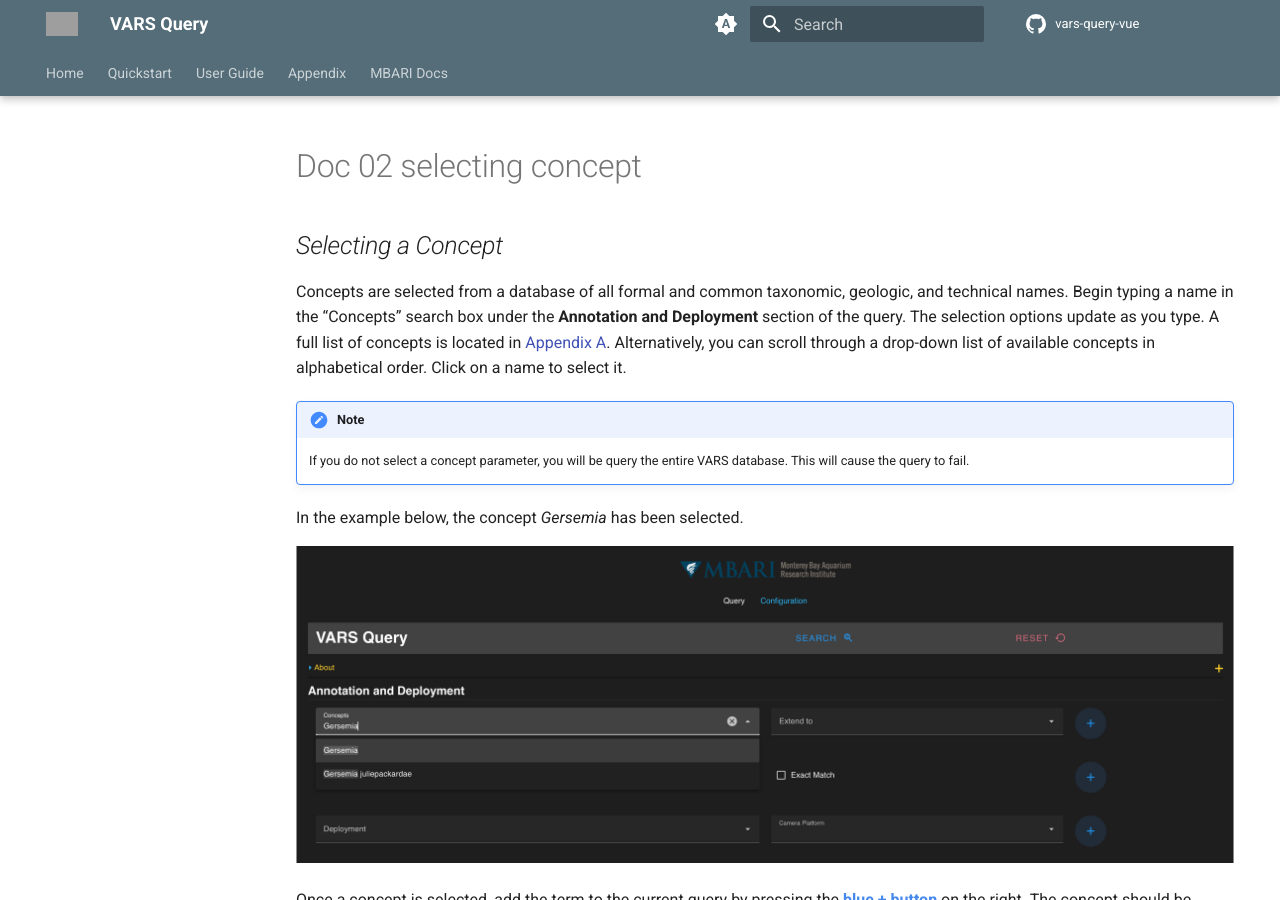
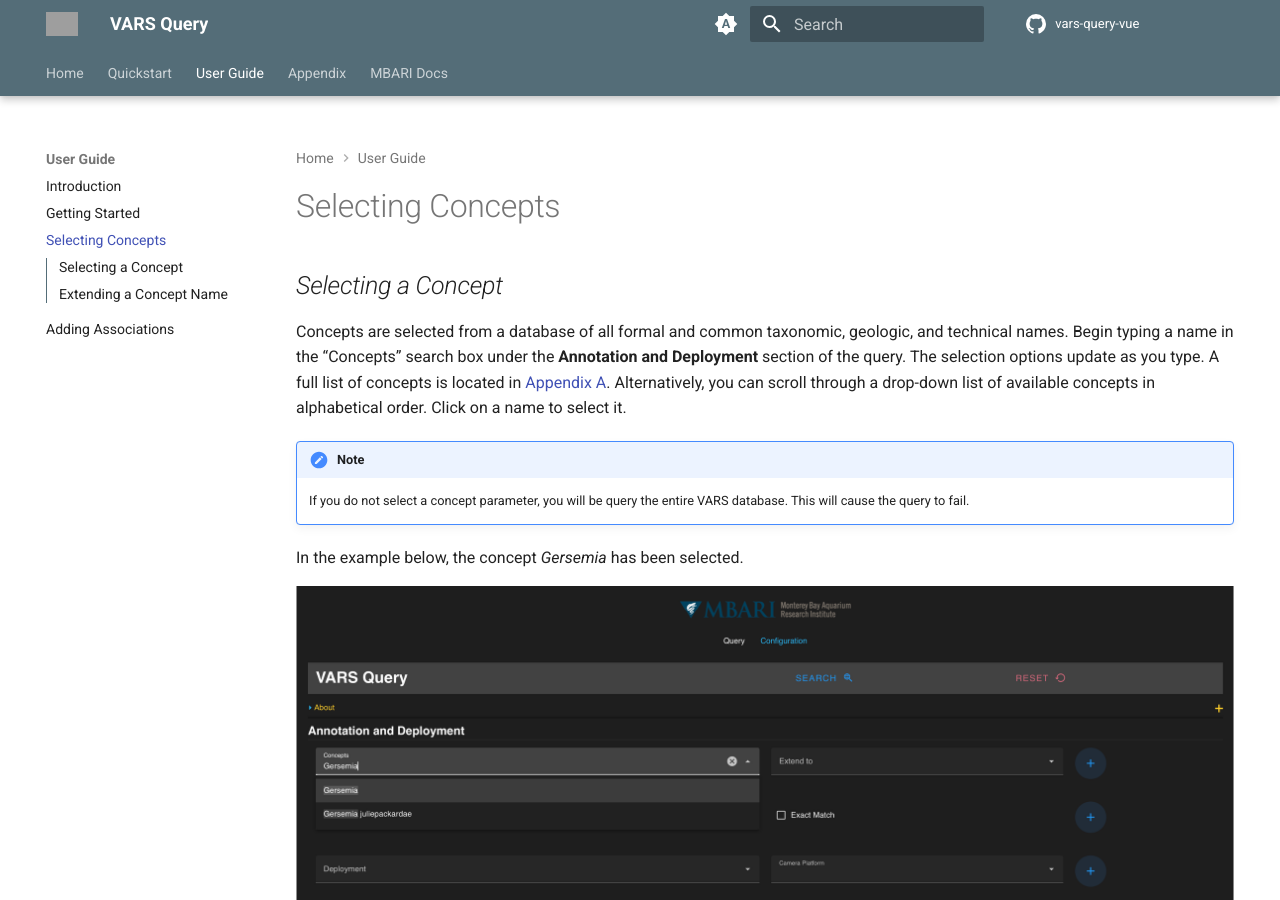
Before and after one commit to mbari-org/vars-query-vue, an MkDocs documentation site: the page built from docs/doc_02_selecting_concept.md, in a window 1280 px wide and 900 px high. Built offline with MkDocs 1.6.1 and Material for MkDocs 9.7.7, drawn with Linux system fonts in a browser that asks for light colours; comment, search, counter and statistics services are not loaded; grey boxes are pictures that could not be loaded.

Commit message:
added to nav

```diff
--- a/mkdocs.yml
+++ b/mkdocs.yml
@@ -11,7 +11,9 @@
     - Search by Dive: quickstart_search_dive.md
   - User Guide:
     - Introduction: doc_01_general_info.md
-    - Getting Started: doc_getting_started.md
+    - Getting Started: doc_01_getting_started.md
+    - Selecting Concepts: doc_02_selecting_concept.md
+    - Adding Associations: doc_04_add_associations.md
   - Appendix:
     - Knowledgebase Concepts: appendix_a.md
     - Knowledgebase Associations: appendix_b.md
```
